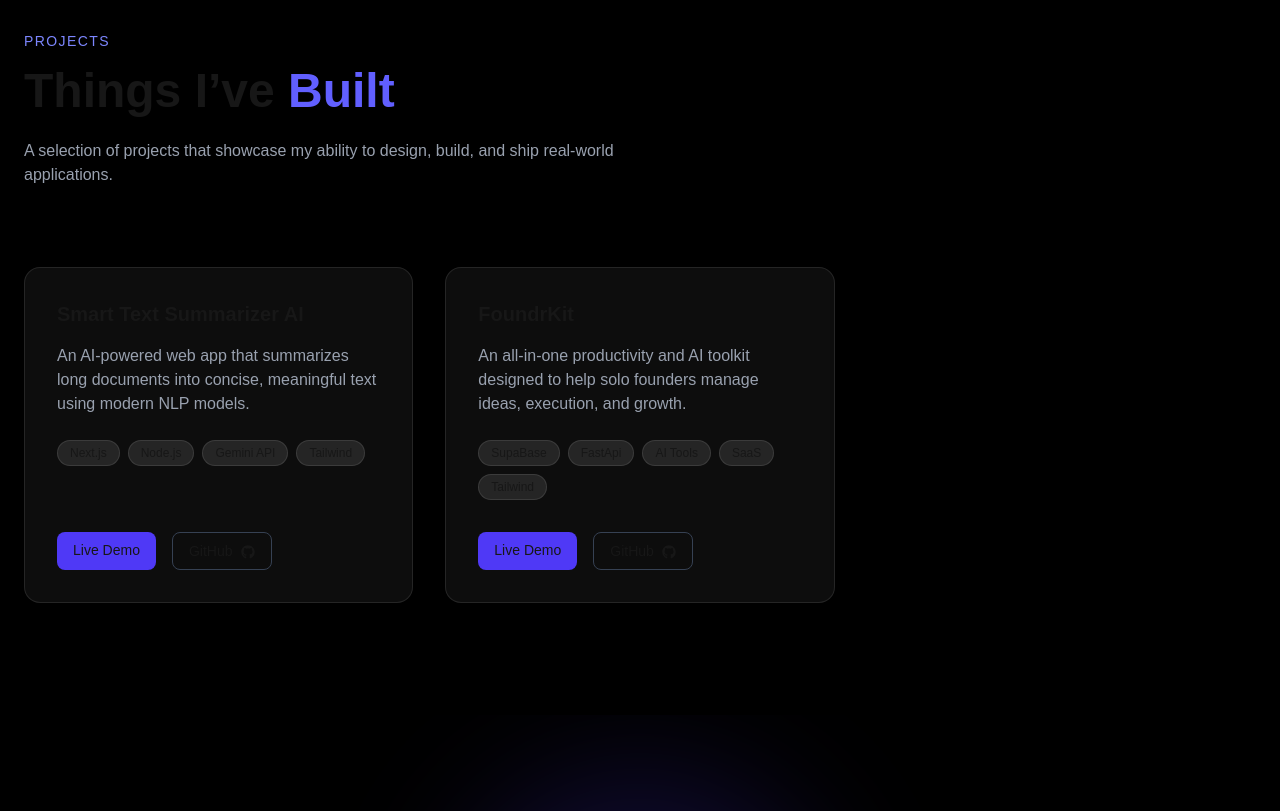
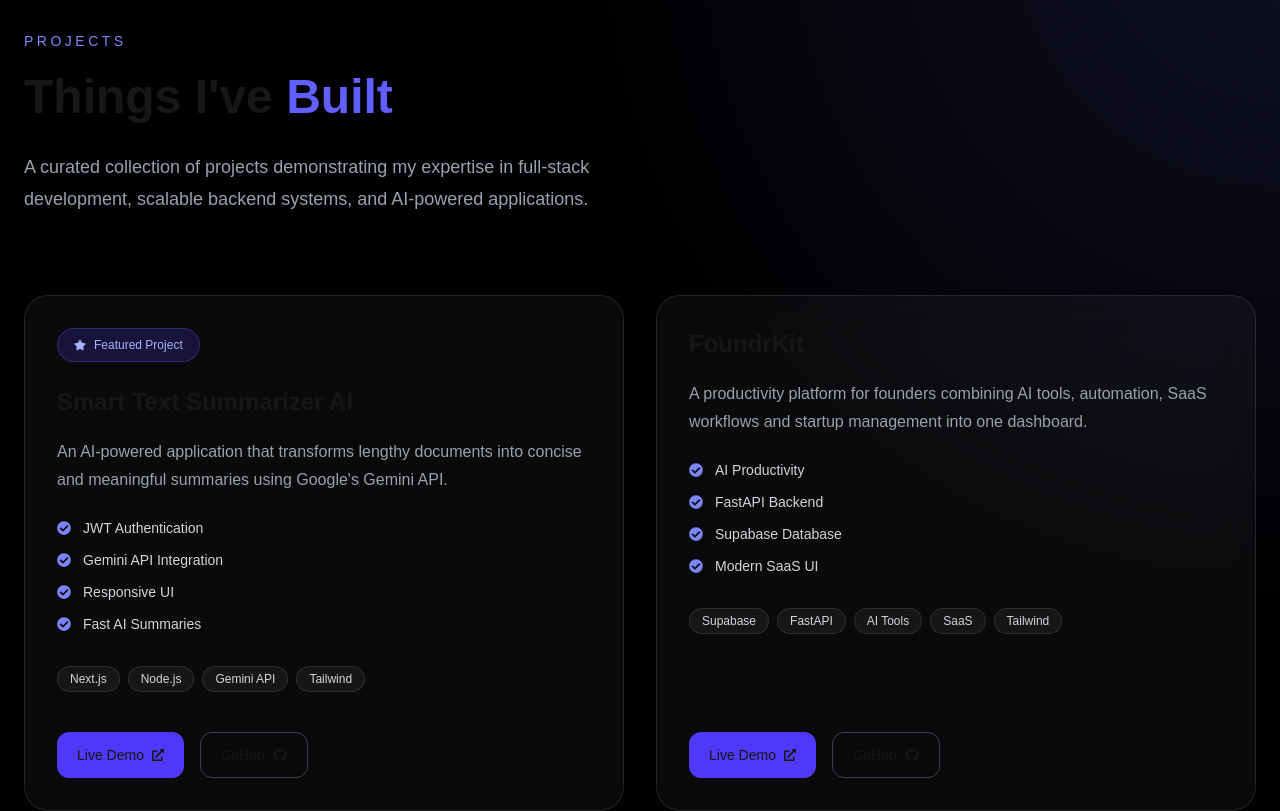
Before and after one commit to rakshitkamboj21/portfolio, a Next.js app: page / in a window 1280 px wide. Shown: the part 3660-4471 px from the top of the page. Built offline with nearby package versions, Linux system fonts and the light colour scheme.

Commit message:
added some final touches

```diff
--- a/app/components/Projects.tsx
+++ b/app/components/Projects.tsx
@@ -1,33 +1,68 @@
 "use client";
 
 import { motion } from "framer-motion";
-import { FaGithub } from "react-icons/fa";
+import {
+  FaGithub,
+  FaExternalLinkAlt,
+  FaCheckCircle,
+  FaStar,
+} from "react-icons/fa";
 
 const projects = [
   {
     title: "Smart Text Summarizer AI",
     description:
-      "An AI-powered web app that summarizes long documents into concise, meaningful text using modern NLP models.",
+      "An AI-powered application that transforms lengthy documents into concise and meaningful summaries using Google's Gemini API.",
+
+    features: [
+      "JWT Authentication",
+      "Gemini API Integration",
+      "Responsive UI",
+      "Fast AI Summaries",
+    ],
+
     tech: ["Next.js", "Node.js", "Gemini API", "Tailwind"],
+
     live: "https://silver-gumdrop-dc212b.netlify.app/login.html",
+
     github: "https://github.com/rakshitkamboj21/smart-text-summarizer",
+
+    featured: true,
   },
+
   {
     title: "FoundrKit",
+
     description:
-      "An all-in-one productivity and AI toolkit designed to help solo founders manage ideas, execution, and growth.",
-    tech: ["SupaBase" , "FastApi", "AI Tools", "SaaS", "Tailwind"],
+      "A productivity platform for founders combining AI tools, automation, SaaS workflows and startup management into one dashboard.",
+
+    features: [
+      "AI Productivity",
+      "FastAPI Backend",
+      "Supabase Database",
+      "Modern SaaS UI",
+    ],
+
+    tech: ["Supabase", "FastAPI", "AI Tools", "SaaS", "Tailwind"],
+
     live: "https://foundrkit.vercel.app/",
+
     github: "https://github.com/rakshitkamboj21/Foundrkit",
+
+    featured: false,
   },
 ];
 
 export default function Projects() {
   return (
-    <section id="projects" className="relative py-28 bg-black">
-      <div className="max-w-7xl mx-auto px-6">
+    <section id="projects" className="relative py-28 bg-black overflow-hidden">
+      {/* Background Glow */}
 
-        {/* Section Header */}
+      <div className="absolute inset-0 bg-[radial-gradient(circle_at_top_right,rgba(99,102,241,0.15),transparent_45%)]" />
+
+      <div className="max-w-7xl mx-auto px-6 relative z-10">
+        {/* Header */}
+
         <motion.div
           initial={{ opacity: 0, y: 30 }}
           whileInView={{ opacity: 1, y: 0 }}
@@ -35,71 +70,123 @@ export default function Projects() {
           transition={{ duration: 0.6 }}
           className="max-w-2xl"
         >
-          <p className="uppercase tracking-widest text-sm text-indigo-400">
+          <p className="uppercase tracking-[0.25em] text-sm text-indigo-400">
             Projects
           </p>
-          <h2 className="mt-4 text-4xl md:text-5xl font-bold">
-            Things I’ve <span className="text-indigo-500">Built</span>
+
+          <h2 className="mt-4 text-4xl md:text-5xl font-bold leading-tight">
+            Things I&apos;ve{" "}
+            <span className="text-indigo-500">Built</span>
           </h2>
-          <p className="mt-6 text-gray-400">
-            A selection of projects that showcase my ability to design, build,
-            and ship real-world applications.
+
+          <p className="mt-6 text-gray-400 text-lg leading-8">
+            A curated collection of projects demonstrating my expertise in
+            full-stack development, scalable backend systems, and AI-powered
+            applications.
           </p>
         </motion.div>
 
-        {/* Project Cards */}
-        <div className="mt-20 grid md:grid-cols-3 gap-8">
+        {/* Cards */}
+
+        <div className="mt-20 grid gap-8 md:grid-cols-2">
           {projects.map((project, index) => (
             <motion.div
               key={index}
               initial={{ opacity: 0, y: 40 }}
               whileInView={{ opacity: 1, y: 0 }}
               viewport={{ once: true }}
-              transition={{ delay: index * 0.15, duration: 0.6 }}
-              whileHover={{ y: -8 }}
-              className="relative rounded-2xl border border-white/10 bg-white/5 backdrop-blur p-8 flex flex-col justify-between"
+              transition={{
+                duration: 0.6,
+                delay: index * 0.15,
+              }}
+              whileHover={{
+                y: -10,
+                scale: 1.02,
+              }}
+              className="group relative h-full rounded-3xl border border-white/10 bg-white/4 backdrop-blur-xl p-8 overflow-hidden"
             >
               {/* Glow */}
-              <div className="absolute inset-0 rounded-2xl bg-indigo-600/10 opacity-0 hover:opacity-100 blur-2xl transition" />
 
-              <div className="relative z-10">
-                <h3 className="text-xl font-semibold">
+              <div className="absolute inset-0 opacity-0 group-hover:opacity-100 transition duration-500 bg-linear-to-br from-indigo-500/10 via-purple-500/10 to-transparent" />
+
+              {/* Border Glow */}
+
+              <div className="absolute inset-0 rounded-3xl border border-transparent group-hover:border-indigo-500/40 transition-all duration-500" />
+
+              <div className="relative z-10 flex flex-col h-full">
+                {/* Badge */}
+
+                {project.featured && (
+                  <div className="mb-6 inline-flex w-fit items-center gap-2 rounded-full bg-indigo-600/20 border border-indigo-500/30 px-4 py-2 text-xs text-indigo-300">
+                    <FaStar />
+                    Featured Project
+                  </div>
+                )}
+
+                {/* Title */}
+
+                <h3 className="text-2xl font-bold group-hover:text-indigo-400 transition">
                   {project.title}
                 </h3>
 
-                <p className="mt-4 text-gray-400">
+                {/* Description */}
+
+                <p className="mt-5 text-gray-400 leading-7">
                   {project.description}
                 </p>
 
-                {/* Tech Stack */}
-                <div className="mt-6 flex flex-wrap gap-2">
+                {/* Features */}
+
+                <div className="mt-6 space-y-3">
+                  {project.features.map((item, i) => (
+                    <div
+                      key={i}
+                      className="flex items-center gap-3 text-sm text-gray-300"
+                    >
+                      <FaCheckCircle className="text-indigo-400" />
+                      {item}
+                    </div>
+                  ))}
+                </div>
+
+                {/* Tech */}
+
+                <div className="mt-8 flex flex-wrap gap-2">
                   {project.tech.map((tech, i) => (
                     <span
                       key={i}
-                      className="text-xs px-3 py-1 rounded-full bg-white/10 border border-white/10"
+                      className="rounded-full border border-white/10 bg-white/5 px-3 py-1 text-xs text-gray-300 transition group-hover:border-indigo-500/40"
                     >
                       {tech}
                     </span>
                   ))}
                 </div>
-              </div>
 
-              {/* Actions */}
-              <div className="relative z-10 mt-8 flex gap-4">
+                {/* Buttons */}
+
+                <div className="mt-auto pt-10 flex gap-4">
                   <a
                     href={project.live}
-                  className="text-sm px-4 py-2 rounded-lg bg-indigo-600 hover:bg-indigo-700 transition"
+                    target="_blank"
+                    rel="noopener noreferrer"
+                    aria-label="Live Demo"
+                    className="inline-flex items-center gap-2 rounded-xl bg-indigo-600 px-5 py-3 text-sm font-medium transition hover:bg-indigo-500"
                   >
                     Live Demo
+                    <FaExternalLinkAlt size={12} />
                   </a>
+
                   <a
                     href={project.github}
-                  className="text-sm px-4 py-2 rounded-lg border border-gray-700 hover:border-indigo-500 transition"
-                  aria-label="Linkdein"
+                    target="_blank"
+                    rel="noopener noreferrer"
+                    aria-label="GitHub Repository"
+                    className="inline-flex items-center gap-2 rounded-xl border border-gray-700 px-5 py-3 text-sm transition hover:border-indigo-500 hover:text-indigo-400"
                   >
                     GitHub
-                  <FaGithub className="inline ml-2" />
+                    <FaGithub />
                   </a>
+                </div>
               </div>
             </motion.div>
           ))}
```
Lines whose indentation alone changed are shown as unchanged.
